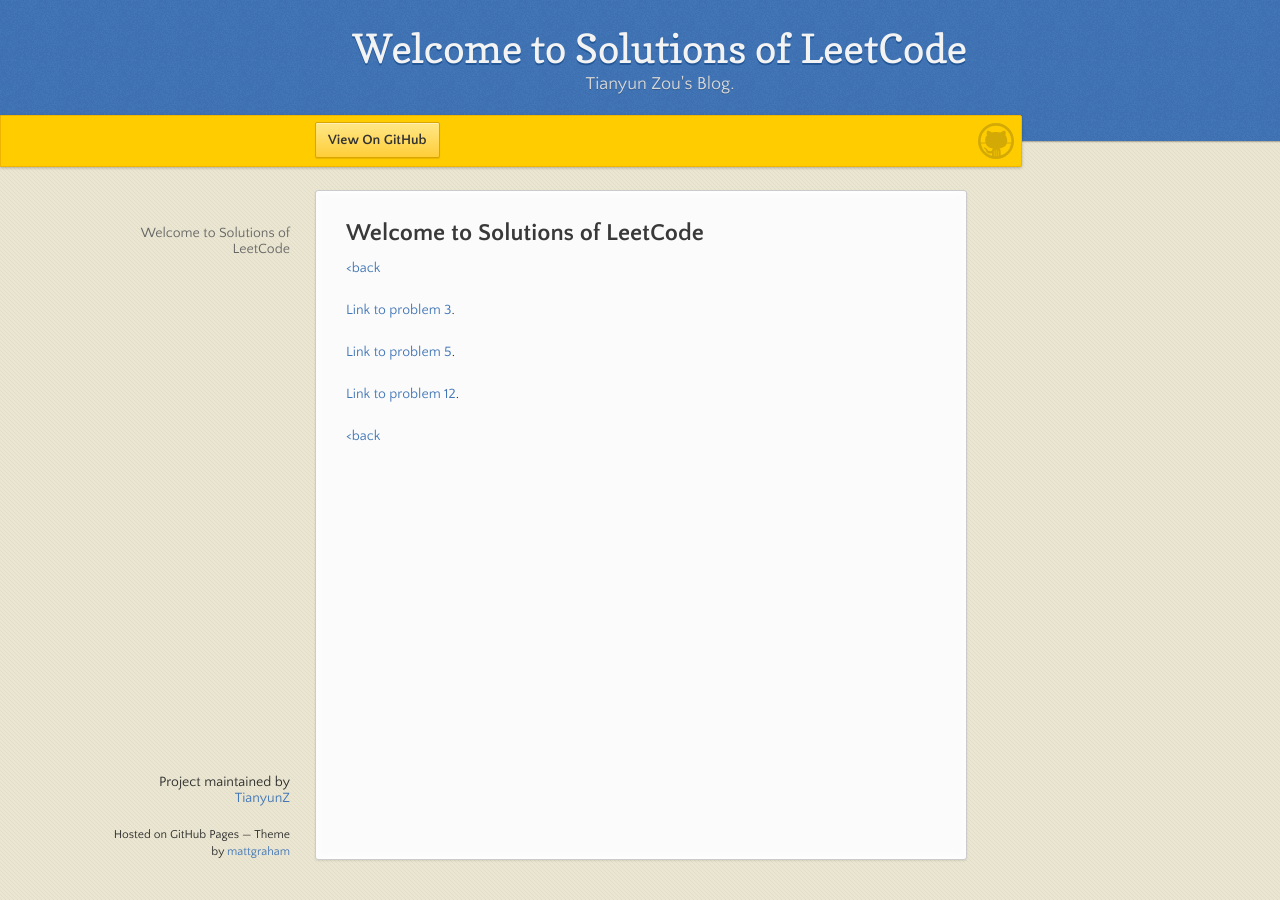
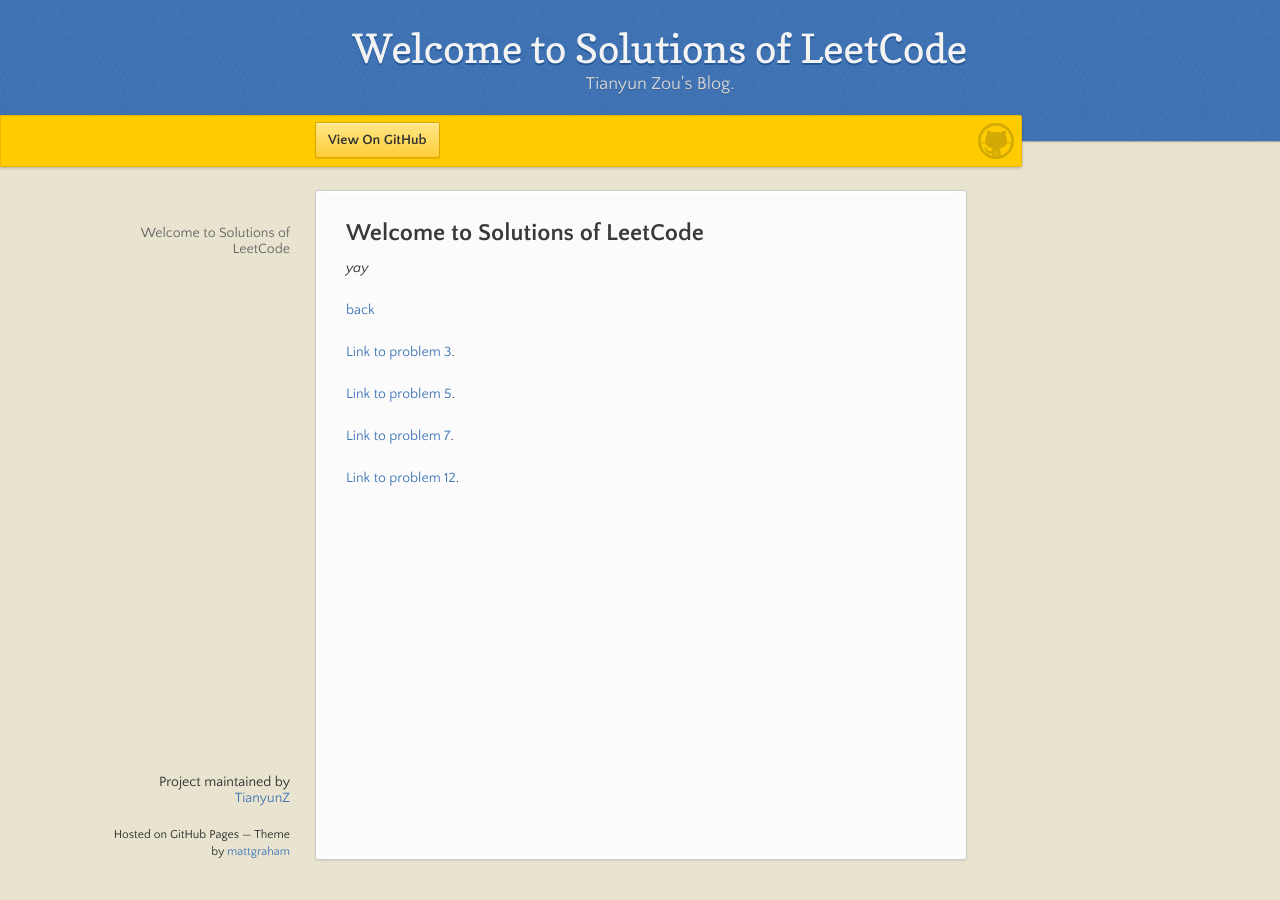
Before and after one commit to TianyunZ/Leetcode-Solutions, a Jekyll site: the page built from leetcode-solutions.md, in a window 1280 px wide. Built offline with Jekyll 4.4.1, drawn with Linux system fonts in a browser that asks for light colours; our own code applies the rules of GitHub Pages for plain Markdown files.

Commit message:
修改文件: leetcode-solutions.md

```diff
--- a/leetcode-solutions.md
+++ b/leetcode-solutions.md
@@ -4,12 +4,14 @@ layout: default
 
 ## Welcome to Solutions of LeetCode
 
-[<back](./)
+_yay_
+
+[back](./)
 
 [Link to problem 3](./problem-3.html).
 
 [Link to problem 5](./problem-5.html).
 
+[Link to problem 7](./problem-7.html).
+
 [Link to problem 12](./problem-12.html).
-
-[<back](./)
```
